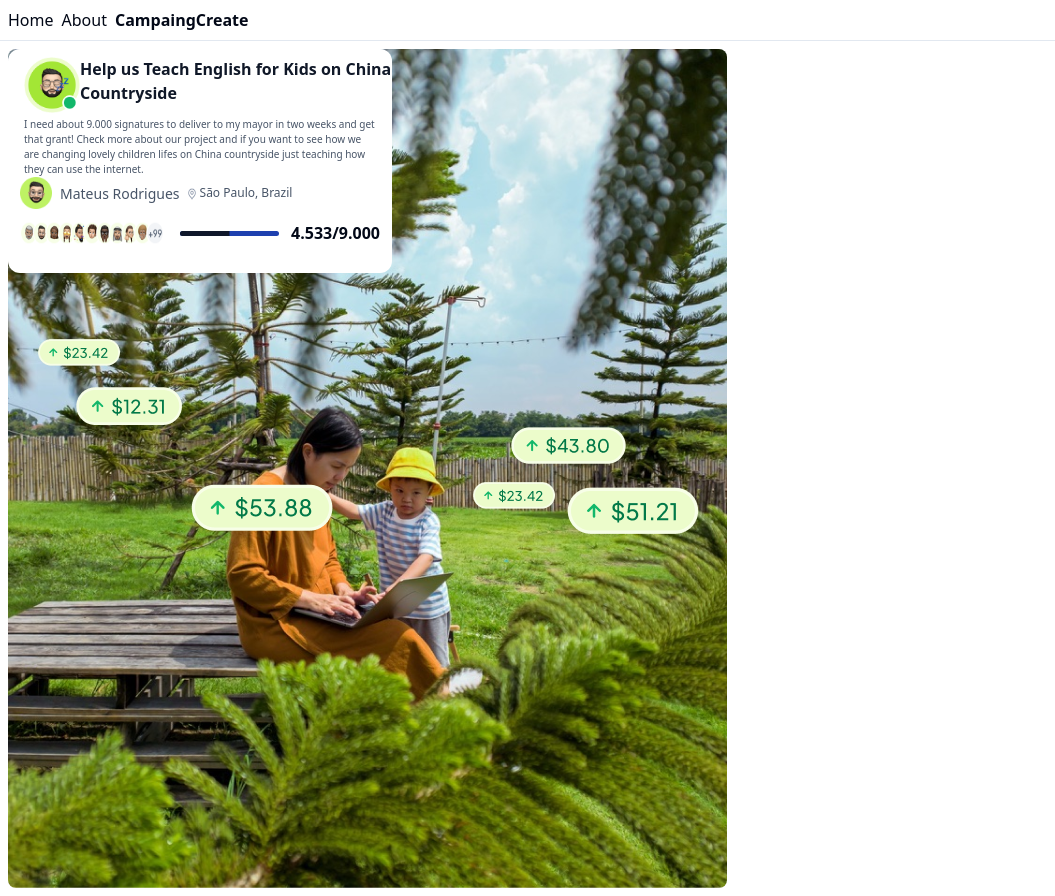
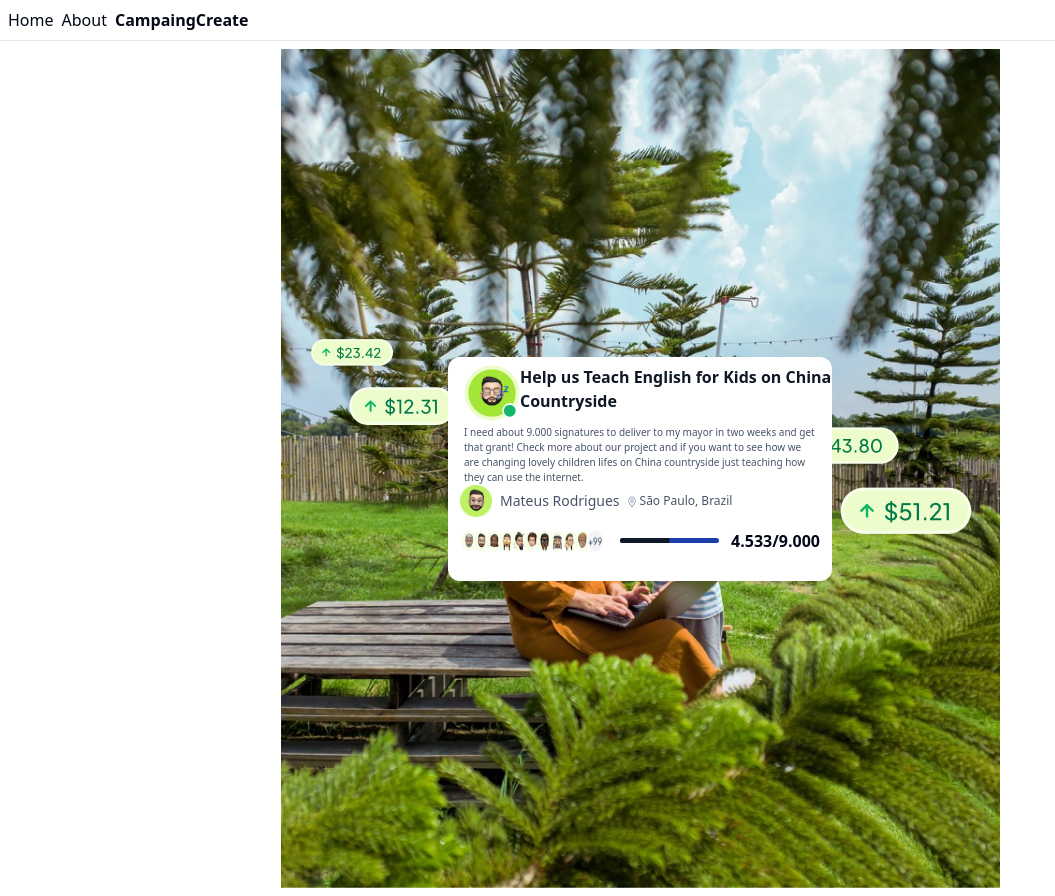
Before and after one commit to Aprender-e-Crescer/crowdfy, a React (Vite) app: page /CampaingCreate in a window 1280 px wide. Shown: the whole page, without its empty margins (0-1055 px from the left). Built offline with nearby package versions, Linux system fonts and the light colour scheme.

Commit message:
corrigindo posição

```diff
--- a/src/components/card.tsx
+++ b/src/components/card.tsx
@@ -24,7 +24,7 @@
   return (
     <div>
       <div>
-        <div>
+        <div className='flex justify-center items-center'>
           <div className="flex flex-col absolute bg-white w-96 h-56 rounded-xl">
             <div className="flex">
               <img className="w-14 h-14 ml-4 mt-2" src={avatar} alt="" />
@@ -55,7 +55,7 @@
           </div>
           {temImagemFundo && (
             <div>
-              <img className="rounded-lg" src={outraImagemFundo} alt="" />
+              <img src={outraImagemFundo} alt="" />
             </div>
           )}
         </div>
```
